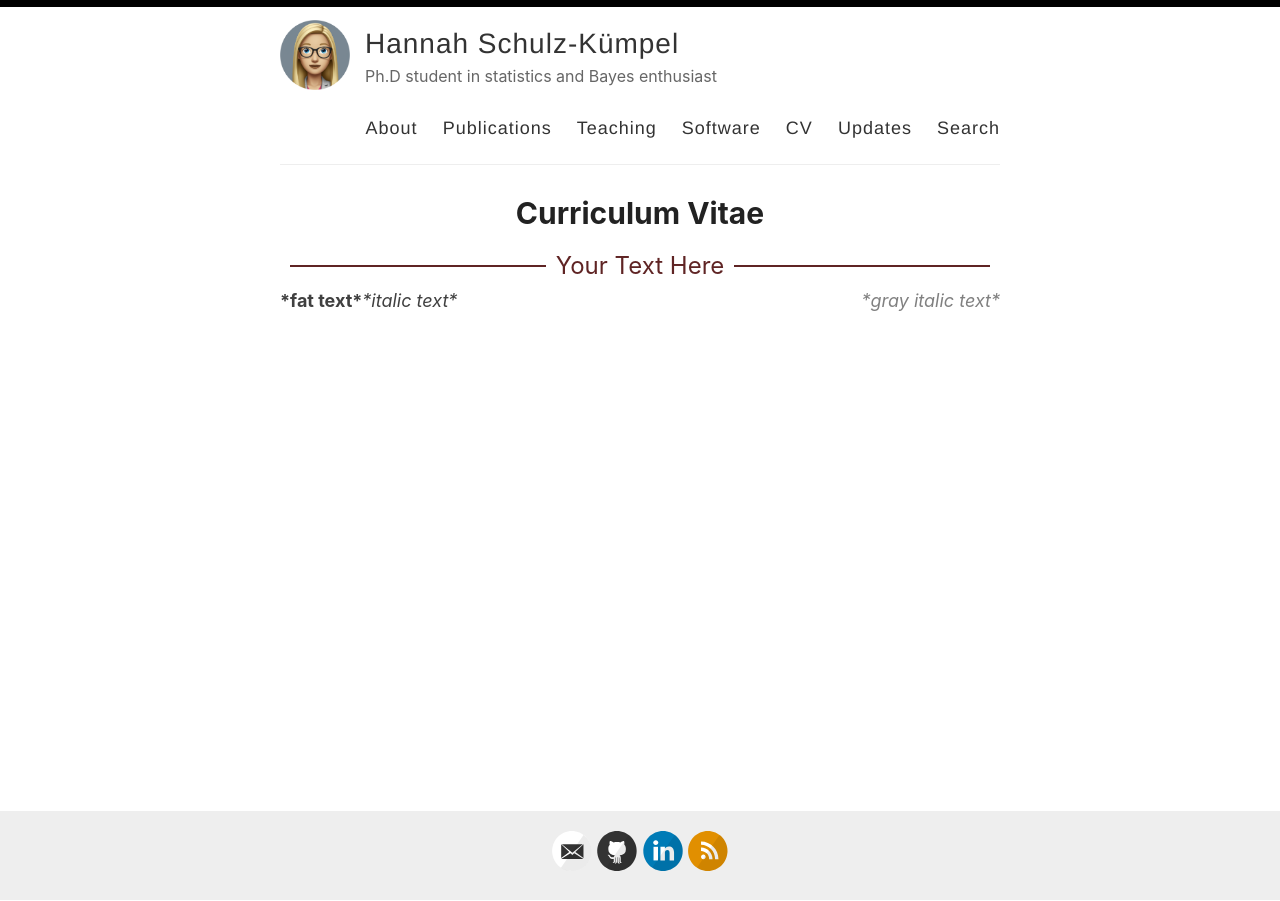
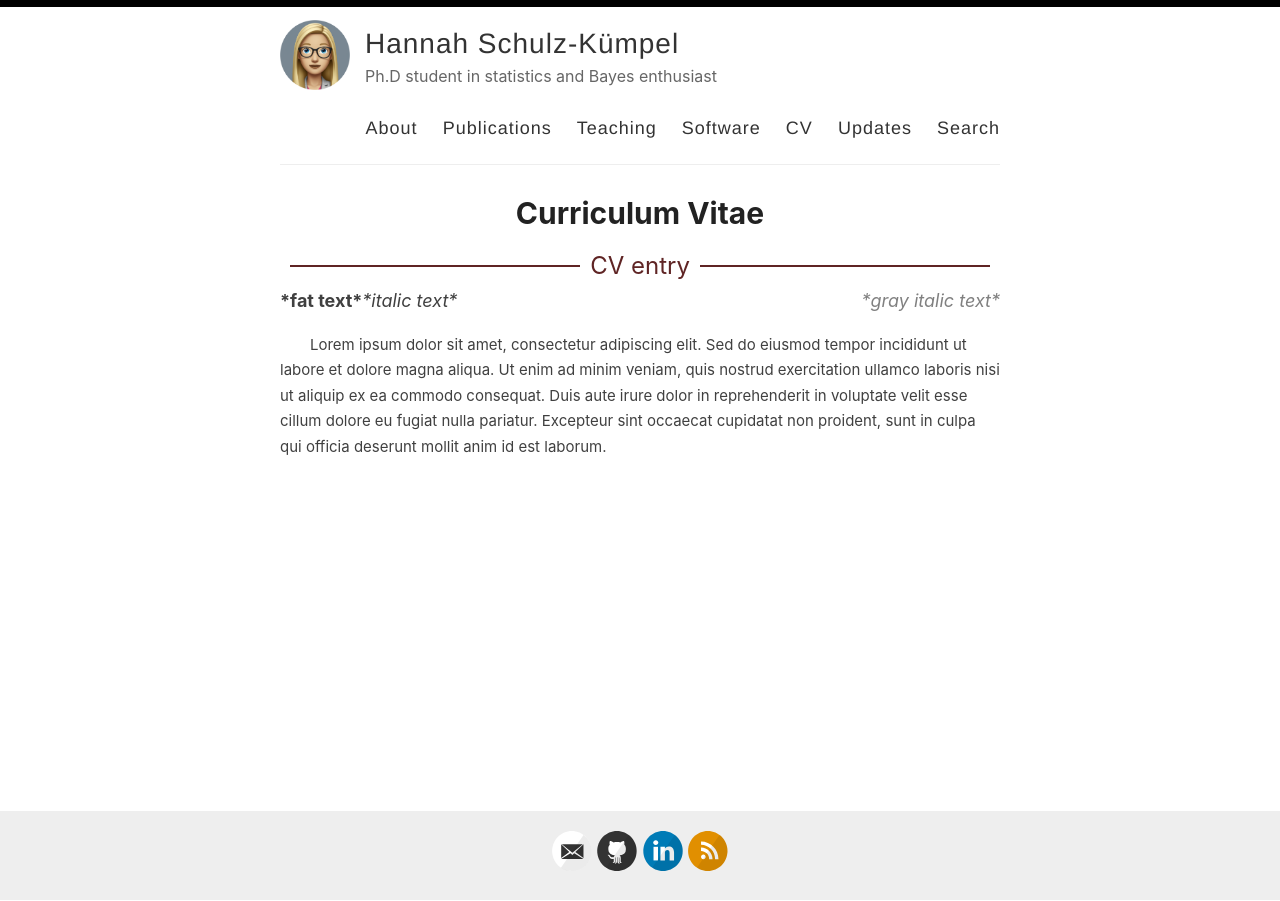
Before and after one commit to 11annah/11annah.github.io, a Jekyll site: the page built from _pages/cv.md, in a window 1280 px wide. Built offline with Jekyll 4.4.1, drawn with Linux system fonts in a browser that asks for light colours.

Commit message:
Update cv.md

```diff
--- a/_pages/cv.md
+++ b/_pages/cv.md
@@ -50,15 +50,26 @@
     }
 </style>
 
+<style>
+    .indented-paragraph {
+        text-indent: 30px; /* Adjust the value as needed for full indentation */
+        font-size: smaller; /* You can adjust the font size to your preference */
+    }
+</style>
+
+
+
+
+
 
 <div class="entry custom-title">
     <hr>
-    <span>Your Text Here</span>
+    <span>CV entry</span>
     <hr>
 </div>
-
 <div class="entry custom-container">
     <span class="fat-text">*fat text*</span>
     <span class="italic-text">*italic text*</span>
     <span class="gray-italic-text">*gray italic text*</span>
 </div>
+<p class="entry indented-paragraph">Lorem ipsum dolor sit amet, consectetur adipiscing elit. Sed do eiusmod tempor incididunt ut labore et dolore magna aliqua. Ut enim ad minim veniam, quis nostrud exercitation ullamco laboris nisi ut aliquip ex ea commodo consequat. Duis aute irure dolor in reprehenderit in voluptate velit esse cillum dolore eu fugiat nulla pariatur. Excepteur sint occaecat cupidatat non proident, sunt in culpa qui officia deserunt mollit anim id est laborum.</p>
```
